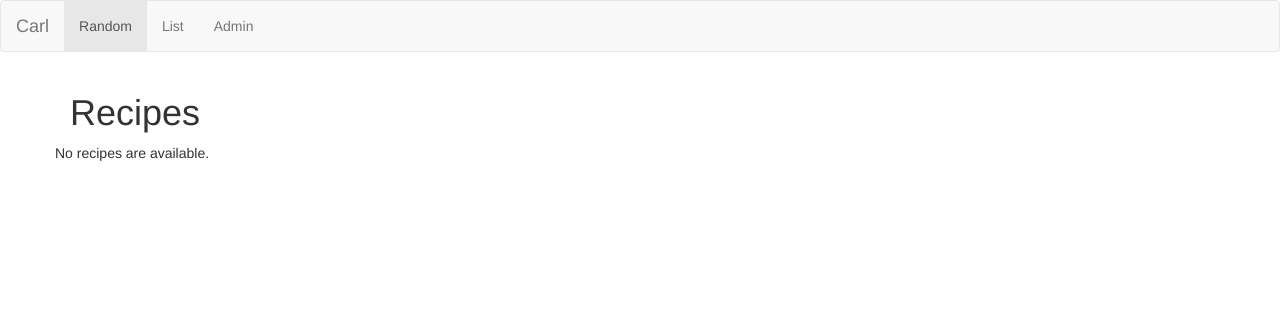
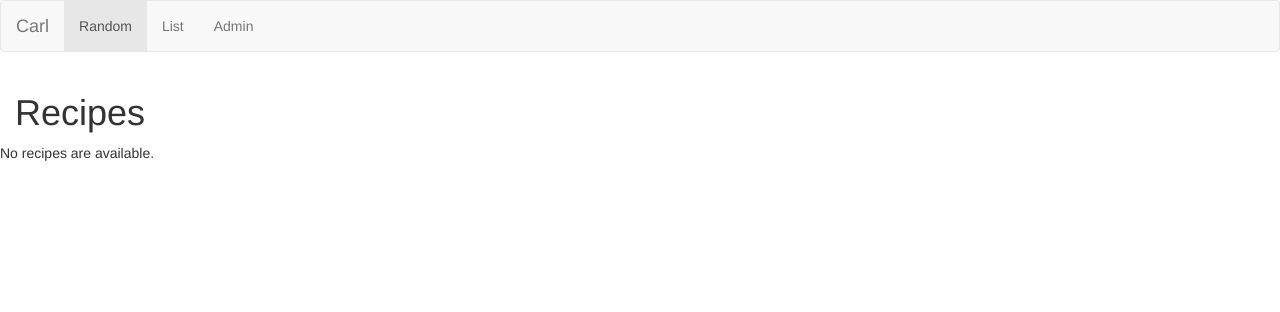
Before and after one commit to hanbei/django_carl, a Django app: page /recipes/ in a window 1280 px wide. Shown: the top 312 px of the page. Run offline with Django 3.2, Linux system fonts and the light colour scheme; data that the repository does not hold is empty; some libraries are stand-ins or nearby versions.

Commit message:
Restore fluid layout, stripe list table

```diff
--- a/recipes/templates/recipes/index.html
+++ b/recipes/templates/recipes/index.html
@@ -5,7 +5,7 @@
     <div class="col-md-12">
         <h1>Recipes</h1>
     </div>
-    <table class="table col-md-12">
+    <table class="table col-md-12 table-striped">
         {% if recipes %}
         {% for recipe in recipes %}
         <tr>
--- a/recipes/templates/recipes/layout.html
+++ b/recipes/templates/recipes/layout.html
@@ -37,7 +37,7 @@
     </div>
 </nav>
 
-<div class="container">
+<div class="container-fluid">
     <div class="row">
         <div class="col-md-12">
             {# Display django.contrib.messages as Bootstrap alerts #}
--- a/recipes/templates/recipes/random.html
+++ b/recipes/templates/recipes/random.html
@@ -2,7 +2,7 @@
 
 {% block content %}
 <div class="row">
-    <div class="col-lg-12 text-center">
+    <div class="col-md-12 text-center">
         {% if recipe %}
         <h1><a href="{% url 'details' recipe.id %}">{{ recipe.title }}</a></h1>
         {% else %}
@@ -11,7 +11,7 @@
     </div>
 </div>
 <div class="row" style="margin-top:2em">
-    <div class="col-lg-12 text-center">
+    <div class="col-md-12 text-center">
         <a href="{% url 'random' %}" class="btn btn-default">Nö</a>
     </div>
 </div>
```
